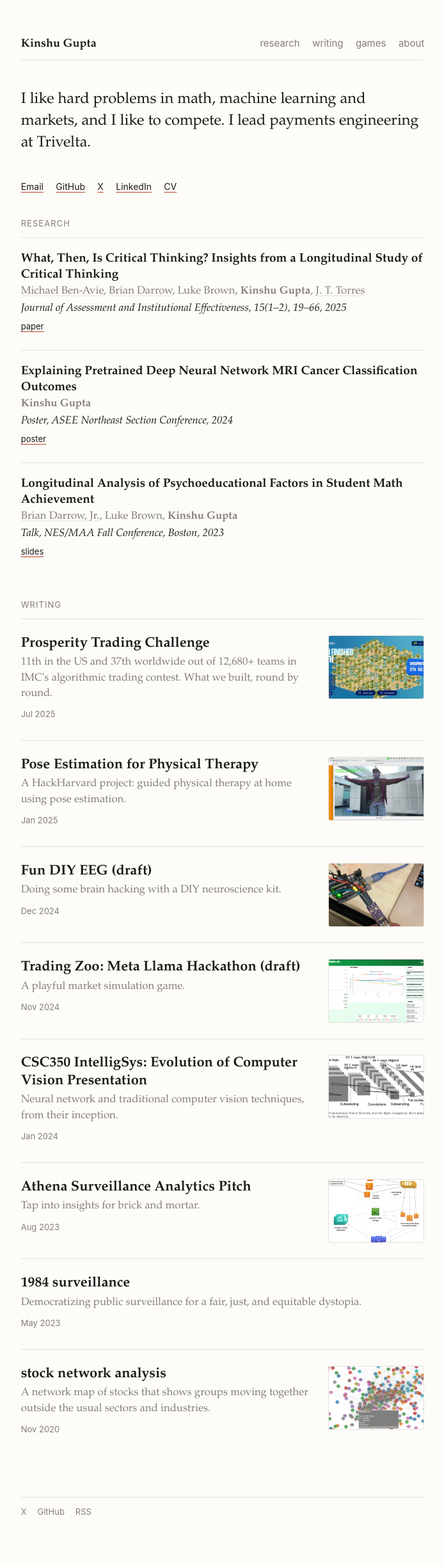
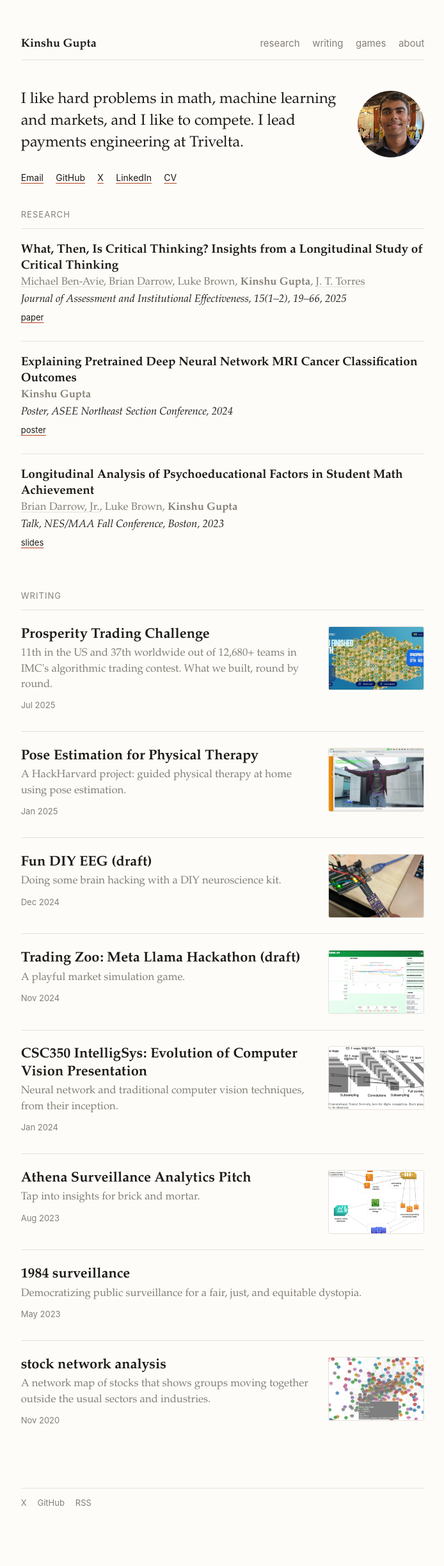
Before and after one commit to kinshu0/kinshu0.github.io, a Jekyll site: the page built from index.markdown, in a window 1280 px wide. Shown: the whole page at 64% size, without its empty margins (292-986 px from the left). Built offline with Jekyll 4.4.1, drawn with Linux system fonts in a browser that asks for light colours.

Commit message:
Homepage: optional photo beside the bio (stand-in image, not yet approved)
Co-Authored-By: Claude Fable 5.2 <noreply@anthropic.com>

```diff
--- a/_config.yml
+++ b/_config.yml
@@ -12,6 +12,9 @@ baseurl: ""
 x_username: spacepiratexz
 github_username: kinshu0
 linkedin_username: kinshu-gupta
+
+# Photo beside the bio on the homepage. Remove this line to show no photo.
+avatar: /assets/images/me.jpg
 contact_email: kinshugupta2002 at gmail.com
 
 # Google Analytics measurement ID (starts with G-). Leave empty for no tracking.
--- a/_layouts/home.html
+++ b/_layouts/home.html
@@ -1,7 +1,10 @@
 ---
 layout: default
 ---
-<p class="intro">{{ site.description }}</p>
+<div class="hero">
+  <p class="intro">{{ site.description }}</p>
+  {% if site.avatar %}<img class="avatar" src="{{ site.avatar | relative_url }}" alt="{{ site.title }}" width="104" height="104">{% endif %}
+</div>
 <p class="links">
   <a href="{{ '/about/' | relative_url }}">Email</a>
   <a href="https://github.com/{{ site.github_username }}">GitHub</a>
--- a/assets/css/site.css
+++ b/assets/css/site.css
@@ -43,7 +43,9 @@ h4 { font-size: 1em; margin: 1.6em 0 .2em; }
 article > .meta { margin: 0 0 2em; }
 
 /* homepage: links row and publications */
-.intro + .links { margin-top: -1.6em; }
+.hero { display: flex; gap: 1.6em; align-items: flex-start; margin: 0 0 1.1em; }
+.hero .intro { margin: 0; flex: 1; }
+.avatar { width: 104px; height: 104px; border-radius: 50%; object-fit: cover; flex: none; margin-top: .2em; }
 .links { font: 14px/1.6 var(--sans); margin: 0 0 2.6em; }
 .links a { margin-right: 1.1em; }
 .label { scroll-margin-top: 1em; }
@@ -87,5 +89,7 @@ hr { border: 0; border-top: 1px solid var(--line); margin: 2.4em 0; }
   body { font-size: 17px; }
   header { flex-wrap: wrap; row-gap: .5em; column-gap: 1em; }
   header nav { gap: 1em; }
+  .hero { flex-direction: column-reverse; gap: 1.1em; }
+  .avatar { width: 80px; height: 80px; margin: 0; }
   .entry img { width: 96px; height: 72px; }
 }
```
Also changed, not shown: assets/images/me.jpg (added).
